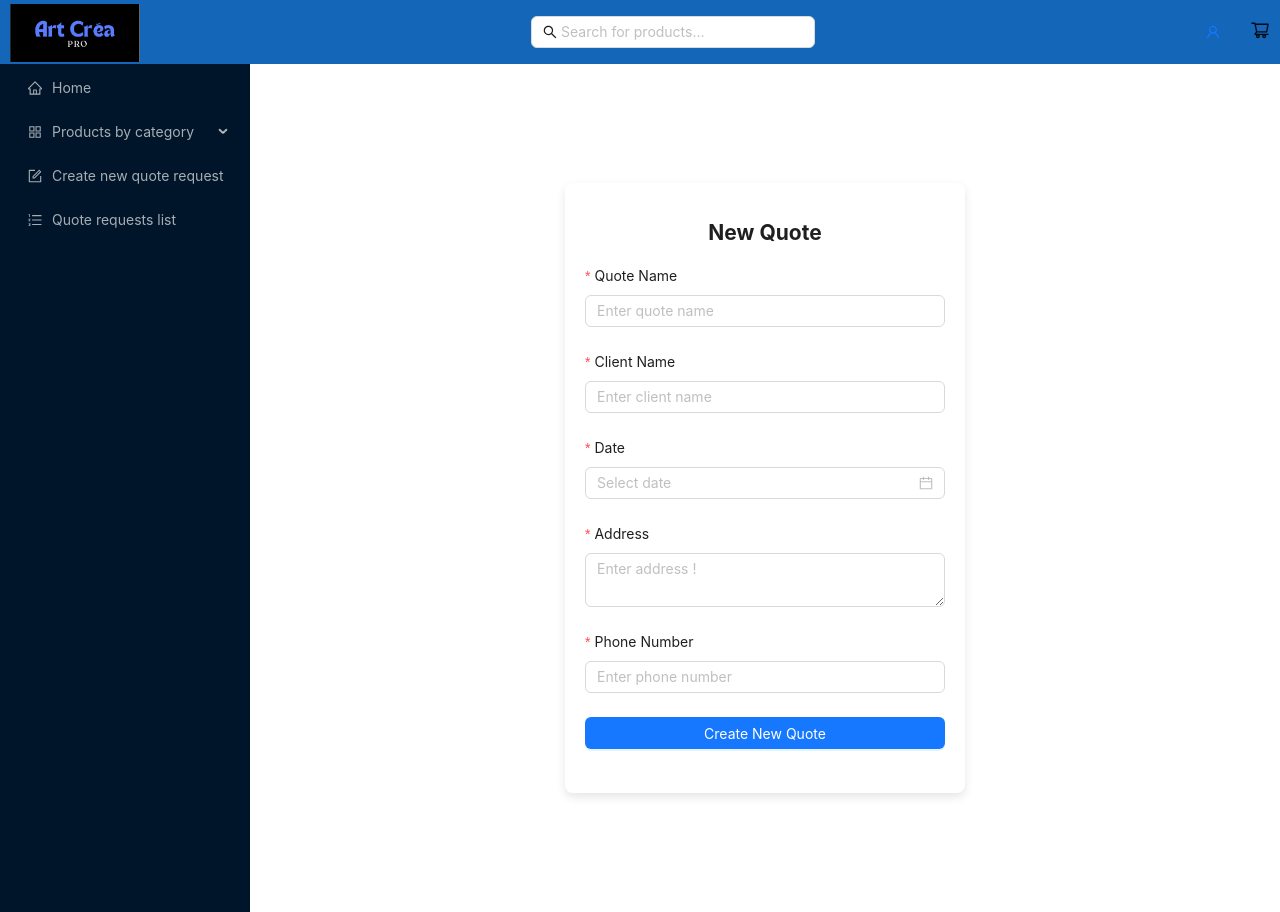
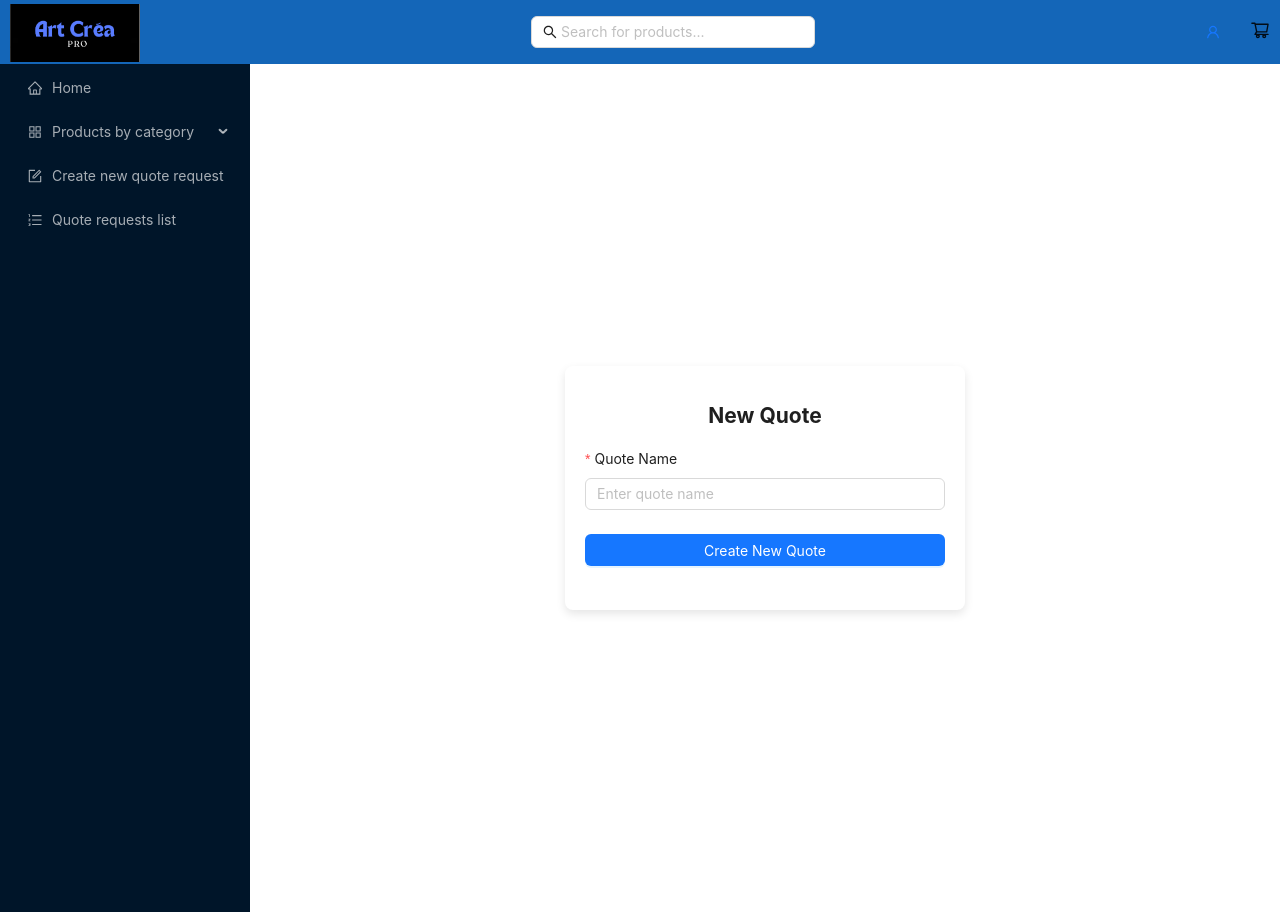
Before and after one commit to Sarrabah/RNCP_Project, a React (Create React App) app in the folder frontend/: page /newquoterequest in a window 1280 px wide. Built offline with nearby package versions, Linux system fonts and the light colour scheme.

Commit message:
feat: Post new quote request

```diff
--- a/frontend/src/components/QuoteForm.tsx
+++ b/frontend/src/components/QuoteForm.tsx
@@ -1,27 +1,64 @@
-import { Button, DatePicker, Form, Input, notification } from 'antd';
+import { Button, Form, Input, notification } from 'antd';
 import '../styles/Formstyles.css';
 import React from 'react';
 import FormItem from 'antd/es/form/FormItem';
 import { NavigateFunction, useNavigate } from 'react-router-dom';
 
-const { TextArea } = Input;
-
 const QuoteForm: React.FC = () => {
   const navigate: NavigateFunction = useNavigate();
-  const onFinish = () => {
+
+  const getDate = () => {
+    const today: Date = new Date();
+    const month: number = today.getMonth();
+    const year: number = today.getFullYear();
+    const date: number = today.getDate();
+    return `${date}/${month}/${year}`;
+  };
+
+  const addNewQuoteRequest = async (values: { quotename: string }) => {
+    const { quotename } = values;
+    const date = getDate();
+    const status = 'Created';
+
+    try {
+      const response = await fetch('/api/quoterequest', {
+        method: 'POST',
+        body: JSON.stringify({
+          quoteName: quotename,
+          date,
+          status,
+        }),
+        headers: {
+          'Content-type': 'application/json',
+        },
+      });
+
+      if (!response.ok) {
+        throw new Error('Failed to submit quote request!');
+      }
+
+      const data = await response.json();
+
       notification.success({
         message: 'The quote been successfully created!',
         placement: 'topRight',
       });
+
       setTimeout(() => {
         navigate('/homepage');
       }, 2000);
+
+      return data;
+    } catch (error) {
+      console.error('Error submitting quote request', error);
+    }
   };
+
   return (
     <div className="form-container">
       <div className="form-box">
         <h2> New Quote</h2>
-        <Form name="quote-form" layout="vertical" onFinish={onFinish}>
+        <Form name="quote-form" layout="vertical" onFinish={addNewQuoteRequest}>
           <FormItem
             label="Quote Name"
             name="quotename"
@@ -30,46 +67,6 @@ const QuoteForm: React.FC = () => {
             ]}
           >
             <Input placeholder="Enter quote name " />
-          </FormItem>
-
-          <FormItem
-            label="Client Name"
-            name="clientname"
-            rules={[
-              { required: true, message: 'Please input the client name!' },
-            ]}
-          >
-            <Input placeholder="Enter client name " />
-          </FormItem>
-
-          <FormItem
-            label="Date"
-            name="date"
-            rules={[{ required: true, message: 'Please select a date!' }]}
-          >
-            <DatePicker style={{ width: '100%' }} />
-          </FormItem>
-
-          <FormItem
-            label="Address"
-            name="address"
-            rules={[{ required: true, message: 'Please input the address' }]}
-          >
-            <TextArea rows={2} placeholder="Enter address !" />
-          </FormItem>
-
-          <FormItem
-            label="Phone Number"
-            name="phonenumber"
-            rules={[
-              { required: true, message: 'Please input the phone number' },
-              {
-                pattern: /^\d+$/,
-                message: 'Phone Number must be digits only!',
-              },
-            ]}
-          >
-            <Input placeholder="Enter phone number" />
           </FormItem>
 
           <FormItem>
```
Also changed, not shown: 2 other files (tests, documents, lock files or other folders). Lines whose indentation alone changed are shown as unchanged.
